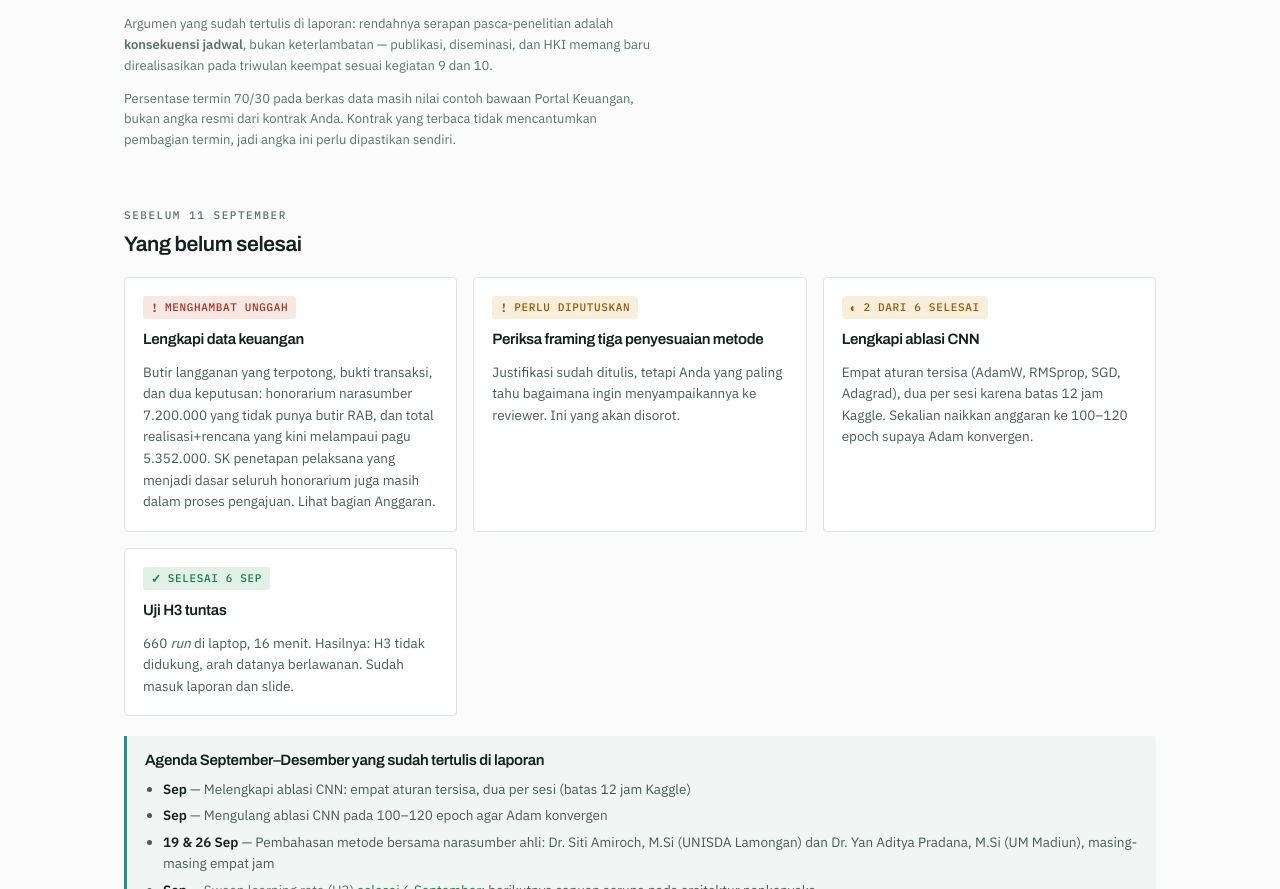
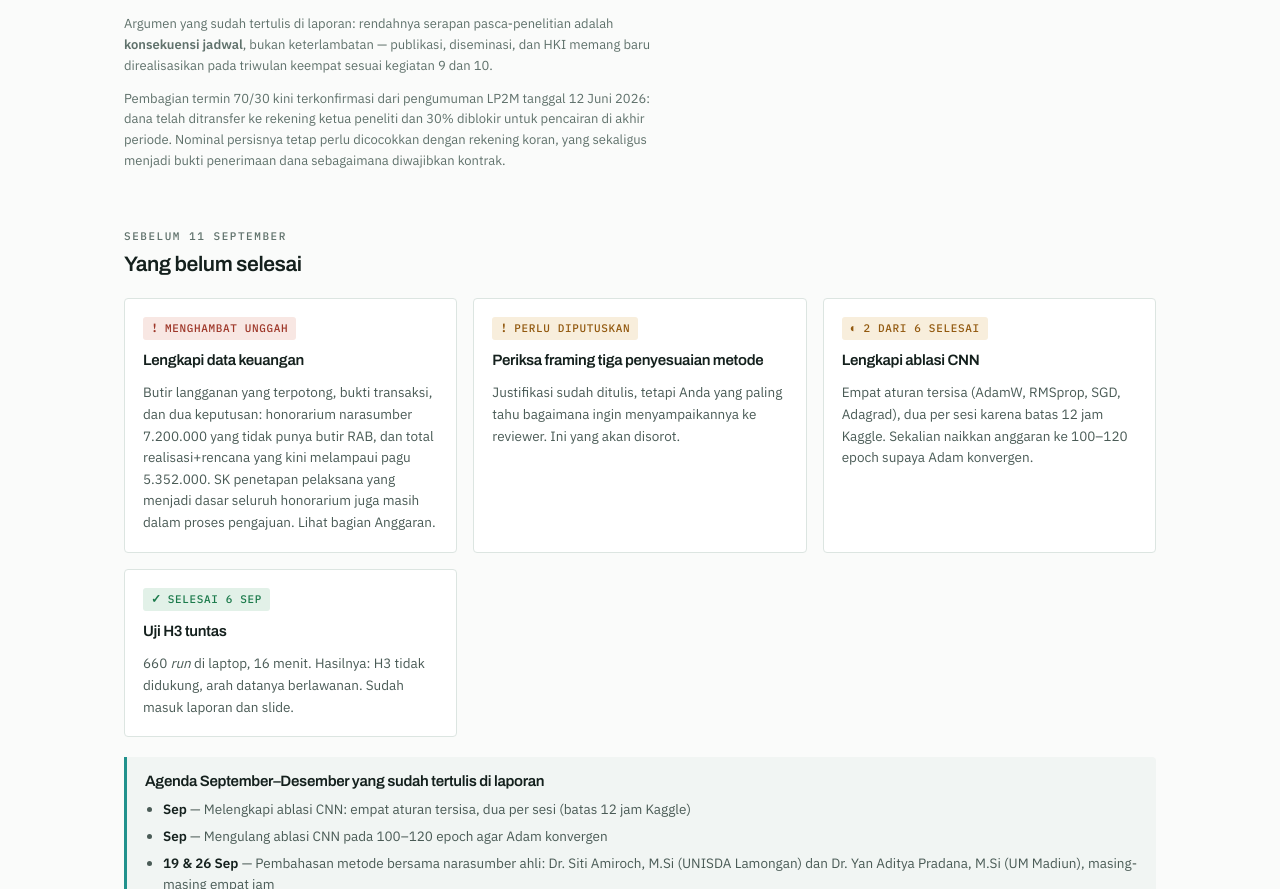
Before and after one commit to jamhuri-tech/litapdimas-2026, a plain HTML site: page index.html in a window 1280 px wide. Shown: the part 10834-11723 px from the top of the page. Drawn offline with Linux system fonts and the light colour scheme.

Commit message:
Koreksi status pencairan dana dari pengumuman LP2M 12 Juni 2026
Pembagian termin 70/30 sebelumnya ditandai sebagai nilai contoh bawaan
Portal Keuangan karena kontrak tidak mencantumkannya. Pengumuman admin LP2M
pada 12 Juni 2026 mengonfirmasi dana telah ditransfer ke rekening ketua
peneliti dengan 30% diblokir sampai akhir periode, sehingga catatan itu
tidak lagi berlaku.

Co-Authored-By: Claude Opus 5 <noreply@anthropic.com>

```diff
--- a/index.html
+++ b/index.html
@@ -1209,7 +1209,7 @@ html { scroll-behavior: smooth; }
 
   <p style="margin-top:16px;font-size:13px;color:var(--ink-3)">Argumen yang sudah tertulis di laporan: rendahnya serapan pasca-penelitian adalah <b>konsekuensi jadwal</b>, bukan keterlambatan — publikasi, diseminasi, dan HKI memang baru direalisasikan pada triwulan keempat sesuai kegiatan 9 dan 10.</p>
 
-  <p style="margin-top:10px;font-size:13px;color:var(--ink-3)">Persentase termin 70/30 pada berkas data masih nilai contoh bawaan Portal Keuangan, bukan angka resmi dari kontrak Anda. Kontrak yang terbaca tidak mencantumkan pembagian termin, jadi angka ini perlu dipastikan sendiri.</p>
+  <p style="margin-top:10px;font-size:13px;color:var(--ink-3)">Pembagian termin 70/30 kini terkonfirmasi dari pengumuman LP2M tanggal 12 Juni 2026: dana telah ditransfer ke rekening ketua peneliti dan 30% diblokir untuk pencairan di akhir periode. Nominal persisnya tetap perlu dicocokkan dengan rekening koran, yang sekaligus menjadi bukti penerimaan dana sebagaimana diwajibkan kontrak.</p>
 </section>
 
 <!-- ============================ SISA ============================ -->
```
